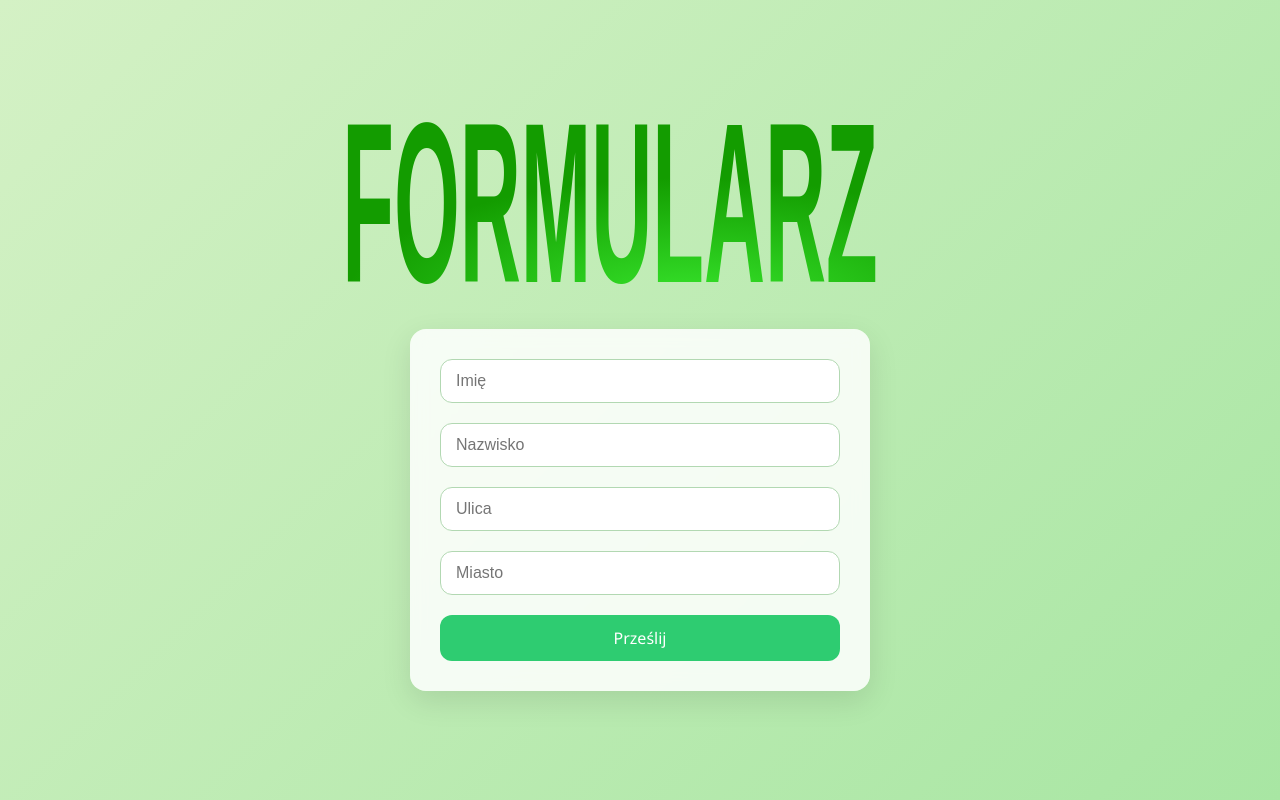
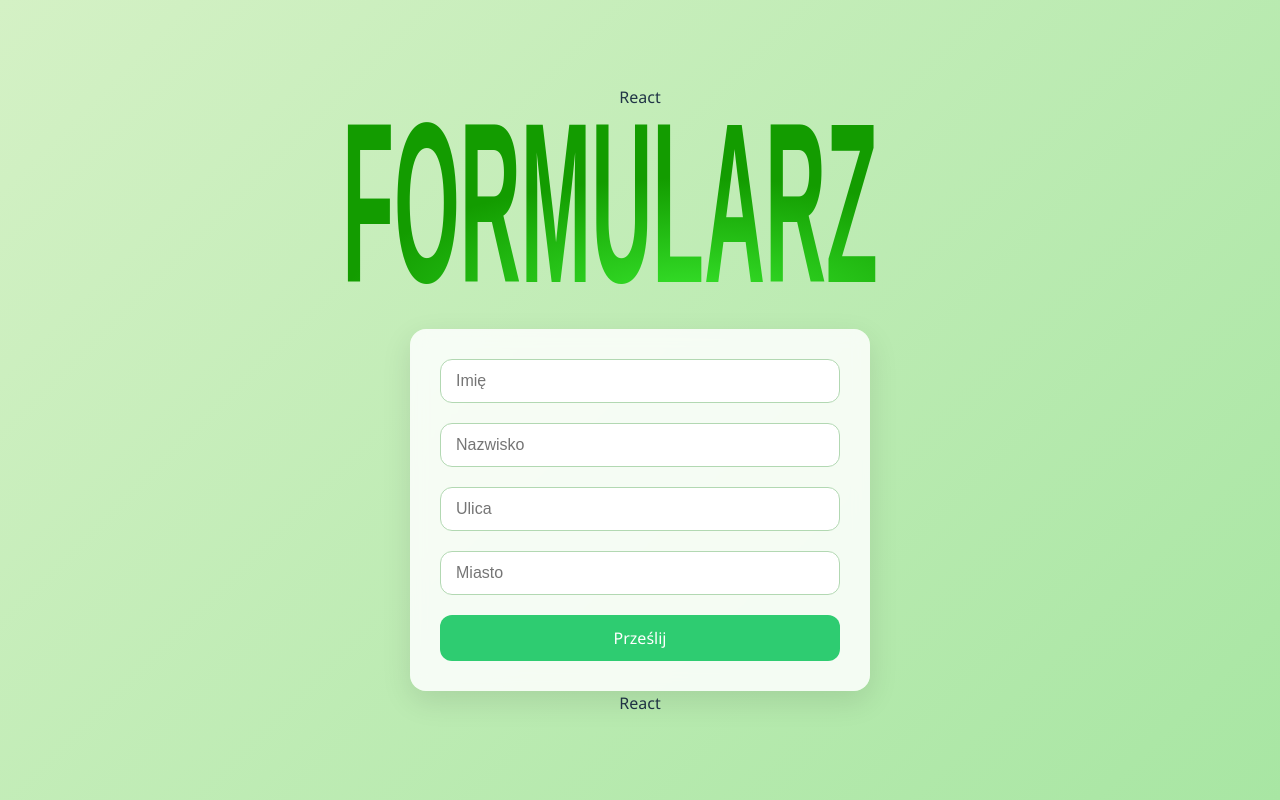
Before and after one commit to SzymeQ-pl/formularz, a React (Vite) app: page / in a window 1280 px wide. Built offline with nearby package versions, Linux system fonts and the light colour scheme.

Commit message:
Update App.tsx

```diff
--- a/src/App.tsx
+++ b/src/App.tsx
@@ -20,6 +20,7 @@ export default function App() {
 
   return (
     <div className="App">
+       <header className="header">React</header>
       <img src="/baner.svg" alt="Baner" className="banner" />
       <form onSubmit={handleSubmit} className="form">
         <input name="imie" placeholder="Imię" />
@@ -51,6 +52,7 @@ export default function App() {
           </tbody>
         </table>
       )}
+      <footer className="stopka">React</footer>
     </div>
   );
 }
```
